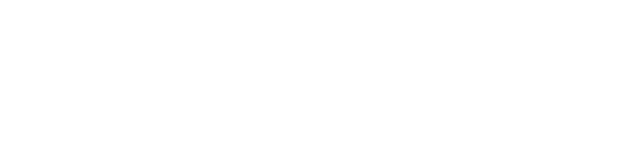
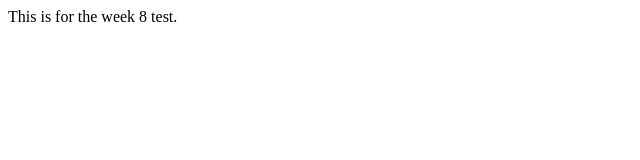
Before and after one commit to Mary811793/Mary, a plain HTML site: page index.html in a window 1280 px wide. Shown: the whole page, without its empty margins (0-640 px from the left). Drawn offline with Linux system fonts and the light colour scheme.

Commit message:
index.html

```diff
--- a/index.html
+++ b/index.html
@@ -6,6 +6,7 @@
 </head>
 
  <body>
+ This is for the week 8 test.
 </body>
 
 </html>
```
